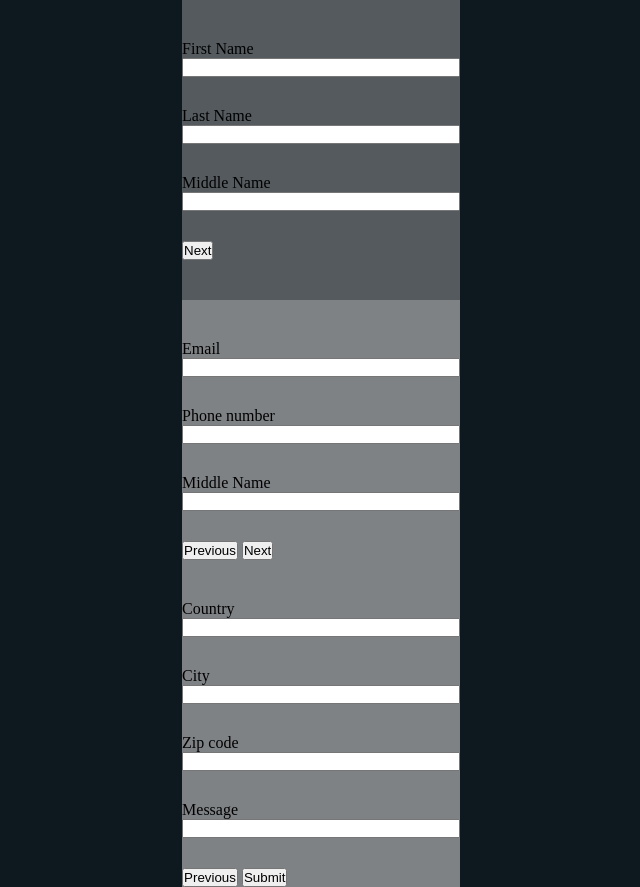
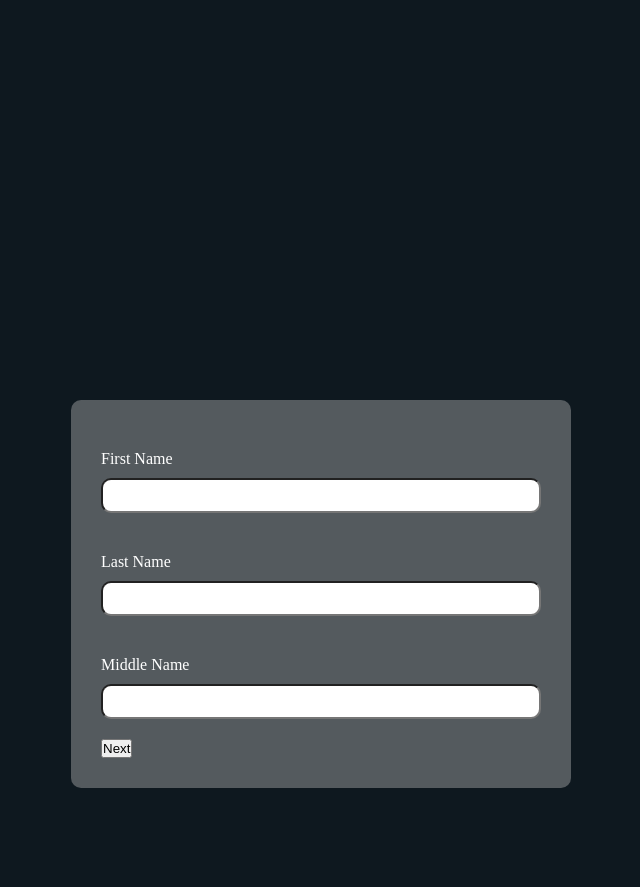
Before and after one commit to sahrodion/30daysofCode, a plain HTML site: page day1/form/index.html in a window 1280 px wide. Shown: the whole page, without its empty margins (319-959 px from the left). After the commit the page ends 800 px from the top, so only its background shows below. Drawn offline with Linux system fonts and the light colour scheme.

Commit message:
improved form interface

```diff
--- a/day1/form/index.html
+++ b/day1/form/index.html
@@ -11,7 +11,7 @@
     <section>
         <div class="container">
             <form action="">
-                <div class="form page1">
+                <div class="form page1 active">
                     <div class="formgrp">
                         <label for="fristName">First Name</label>
                         <input type="text" id="firstName" name="firstName">
--- a/day1/form/styles.css
+++ b/day1/form/styles.css
@@ -9,30 +9,55 @@ body{
 }
 
 section{
+    margin-top: 400px;
     display: flex;
     justify-content: center;
     align-items: center;
+    width: 100%;
 }
 
 
 .container{
     display: flex;
-
+    width: 90%;
+    max-width: 500px;
+    margin: 0 auto;
+    background-color: #c2c2c263;
+    padding: 30px;
+    border-radius: 10px;
 }
 
 
+
+form{
+    width: 100%;
+}
+
 .form{
-    padding-top: 40px;
-    background-color: #c2c2c263;
+    display: none;
+}
+
+
+.form.active{
+    display: block;
 }
 
 
 .formgrp{
-    position: relative;
+    width: 100%;
+    margin-top: 20px;
+}
+
+label{
+    color: white;
 }
 
 input{
-    margin-bottom: 30px;
+    margin-top: 10px;
+    margin-bottom: 20px;
     width: 100%;
+    height: 35px;
+    padding-left: 10px;
+    border-radius: 10px;
 
 }
```
